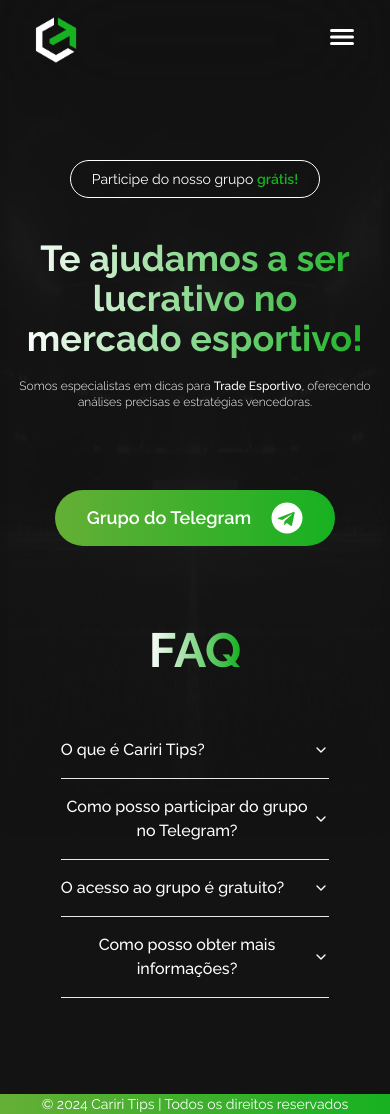
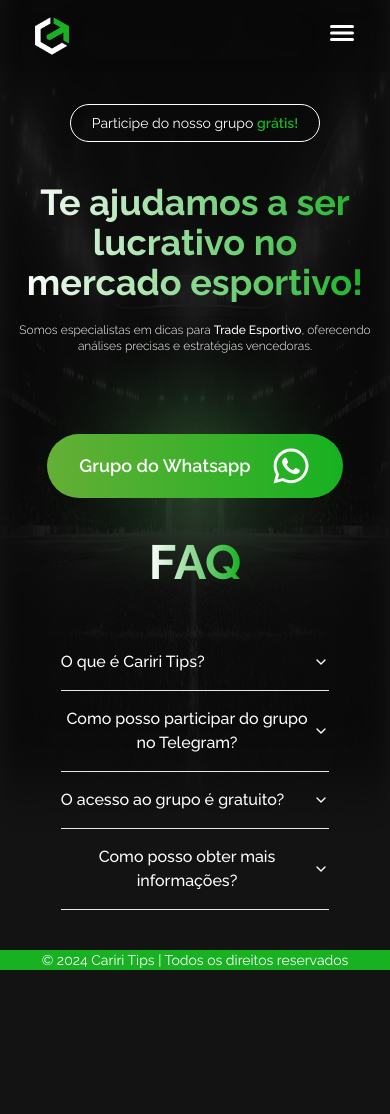
Before and after one commit to skrodrigo/cariritips.com.br, a Next.js app: page / in a window 390 px wide. After the commit the page ends 970 px from the top, so only its background shows below. Built offline with nearby package versions, Linux system fonts and the light colour scheme.

Commit message:
refactor: bg and luz and links and logo

```diff
--- a/app/components/ButtonCTA.tsx
+++ b/app/components/ButtonCTA.tsx
@@ -1,9 +1,9 @@
 import Link from 'next/link';
 
 const ButtonCTA = () => (
-  <div className="mt-20">
+  <div className="mt-8">
     <Link
-      href="/grupo"
+      href="/"
       className="block backdrop-blur-3xl border text-sm border-white rounded-full p-2 text-center w-[80%] max-w-[250px] mx-auto transition-transform duration-300 hover:scale-105 focus:outline-none sm:w-[250px]"
     >
       Participe do nosso grupo <span className="text-[#17B121] font-semibold">grátis!</span>
--- a/app/components/ButtonGrupo.tsx
+++ b/app/components/ButtonGrupo.tsx
@@ -1,18 +1,18 @@
 import React from 'react'
 import Link from 'next/link'
 import Image from 'next/image'
-import { FaTelegram } from "react-icons/fa";
+import { FaWhatsapp } from "react-icons/fa";
 
 const ButtonGrupo = () => {
   return (
     <div className="container mx-auto px-4 relative flex justify-center mt-20">
-      <Image src="/luz.png" width={100} height={100} alt="" className="absolute -z-10 inset-0 m-auto" quality={100} />
+      <Image src="/luz.png" width={399} height={329} alt="" className="absolute -z-10 inset-0 m-auto" quality={100} />
       <Link
-        href="https://t.me/your_telegram_group"
+        href="/"
         className="flex items-center justify-center gap-5 px-8 py-3 rounded-full text-white text-lg sm:text-xl md:text-2xl font-semibold bg-gradient-to-r from-[#65AF36] to-[#17B121] transition-transform duration-300 hover:scale-105 focus:outline-none"
       >
-        Grupo do Telegram
-        <FaTelegram className="w-8 h-8 sm:w-9 sm:h-9 md:w-10 md:h-10" />
+        Grupo do Whatsapp
+        <FaWhatsapp className="w-10 h-10" />
       </Link>
     </div>
   )
--- a/app/components/FAQ.tsx
+++ b/app/components/FAQ.tsx
@@ -34,7 +34,7 @@
   ];
 
   return (
-    <div className="container mx-auto mt-20 px-4">
+    <div className="container mx-auto my-10 px-4">
       <div className="grid grid-cols-1 md:grid-cols-2 gap-4">
         <div className="col-span-1 flex justify-center items-center">
           <h2 className="text-5xl font-bold text-left mb-8 bg-gradient-to-r from-[#FFFFFF] to-[#17B121] text-transparent bg-clip-text">FAQ</h2>
--- a/app/components/Footer.tsx
+++ b/app/components/Footer.tsx
@@ -1,7 +1,7 @@
 import React from 'react';
 
 const Footer = () => (
-  <footer className="bg-gradient-to-r from-[#65AF36] to-[#17B121] text-center text-sm text-white mt-24">
+  <footer className="bg-[#17B121]  text-center text-sm text-white ">
     <span>© 2024 Cariri Tips | Todos os direitos reservados</span>
   </footer>
 );
--- a/app/components/NavBar.tsx
+++ b/app/components/NavBar.tsx
@@ -19,16 +19,16 @@
       <div className="container mx-auto flex justify-between items-center">
         <div>
           <Link href="/">
-            <Image src="/logo.png" alt="Logo" width={1000} height={1000} className="w-12 h-12" quality={100} />
+            <Image src="/logo.png" alt="Logo" width={1000} height={1000} className="w-10 h-10 md:w-12 md:h-12" quality={100} />
           </Link>
         </div>
         <div className="hidden md:flex gap-10">
           <Link href="/" className="text-white font-medium hover:text-[#17B121] transition-colors duration-300 pl-20">Home</Link>
-          <Link href="/grupos" className="text-white font-medium hover:text-[#17B121] transition-colors duration-300">Grupos</Link>
-          <Link href="/sobre" className="text-white font-medium hover:text-[#17B121] transition-colors duration-300">Sobre</Link>
+          <Link href="/" className="text-white font-medium hover:text-[#17B121] transition-colors duration-300">Grupos</Link>
+          <Link href="/" className="text-white font-medium hover:text-[#17B121] transition-colors duration-300">Sobre</Link>
         </div>
         <div className="hidden md:block">
-          <Link href="/contate-nos" className="bg-gradient-to-r from-[#65AF36] to-[#17B121] text-white px-4 py-2 rounded-lg font-medium">Contate-nos</Link>
+          <Link href="/" className="bg-gradient-to-r from-[#65AF36] to-[#17B121] text-white px-4 py-2 rounded-lg font-medium">Contate-nos</Link>
         </div>
         <div className="md:hidden">
           <button onClick={toggleMenu} className="text-white focus:outline-none">
@@ -43,9 +43,9 @@
       {isOpen && (
         <div className="md:hidden pt-4 md:pt-0">
           <Link href="/" className="block text-white px-4 py-2 font-medium hover:text-[#17B121] transition-colors duration-300">Home</Link>
-          <Link href="/grupos" className="block text-white px-4 py-2 font-medium hover:text-[#17B121] transition-colors duration-300">Grupos</Link>
-          <Link href="/sobre" className="block text-white px-4 py-2 font-medium hover:text-[#17B121] transition-colors duration-300">Sobre</Link>
-          <Link href="/contate-nos" className="block bg-gradient-to-r from-[#65AF36] to-[#17B121] text-white px-4 py-2 rounded mt-2 font-medium">Contate-nos</Link>
+          <Link href="/" className="block text-white px-4 py-2 font-medium hover:text-[#17B121] transition-colors duration-300">Grupos</Link>
+          <Link href="/" className="block text-white px-4 py-2 font-medium hover:text-[#17B121] transition-colors duration-300">Sobre</Link>
+          <Link href="/" className="block bg-gradient-to-r from-[#65AF36] to-[#17B121] text-white px-4 py-2 rounded mt-2 font-medium">Contate-nos</Link>
         </div>
       )}
     </nav>
--- a/app/page.tsx
+++ b/app/page.tsx
@@ -8,8 +8,8 @@
 export default function Home() {
   return (
     <div className="h-screen relative">
-      <img src="../../bg.png" alt="" className="absolute inset-0 w-full h-screen opacity-10 z-10" />
-      <div className="relative z-10">
+      <img src="../../bg.png" alt="" className="absolute inset-0 w-[1920px] h-screen z-10" />
+      <div className="relative z-10 flex flex-col justify-between h-full">
         <NavBar />
         <ButtonCTA />
         <Title />
```
Also changed, not shown: public/bg.png.
